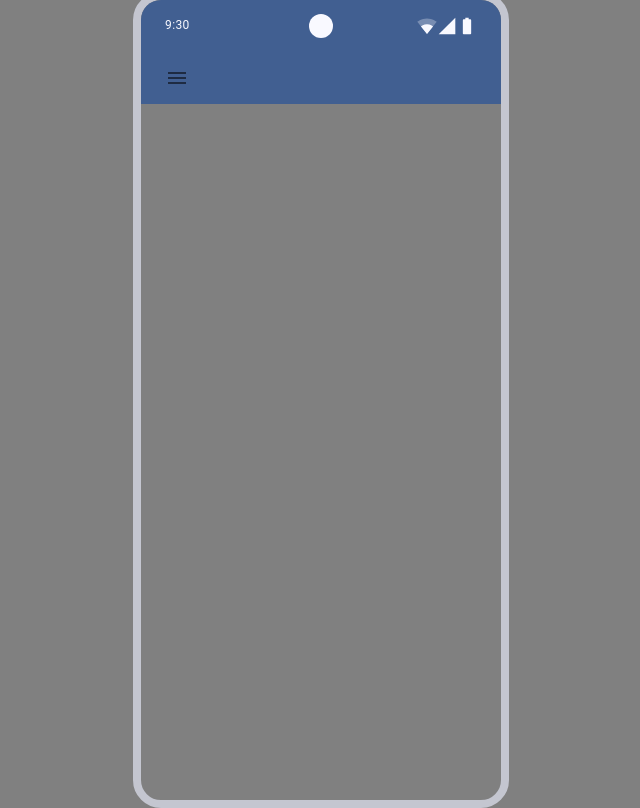
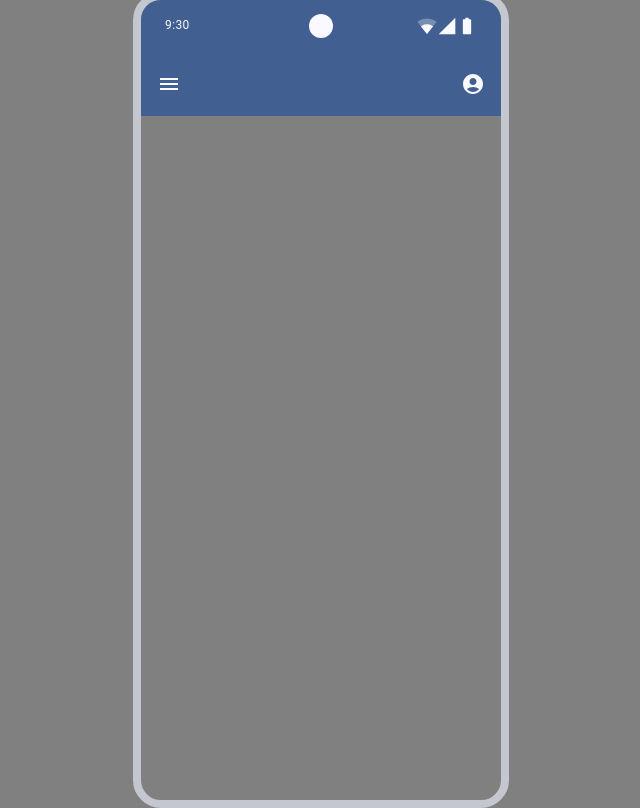
Before and after one commit to sophocles99/tasks-mui-frontend, a React (Vite) app: page / in a window 1280 px wide. Shown: the whole page, without its empty margins (319-959 px from the left). Built offline with nearby package versions, Linux system fonts and the light colour scheme.

Commit message:
finish TopAppBar

```diff
--- a/src/components/TopAppBar.tsx
+++ b/src/components/TopAppBar.tsx
@@ -1,7 +1,17 @@
-import { AppBar, IconButton, Toolbar, useTheme } from "@mui/material";
-import { Menu } from "@mui/icons-material";
+import { AccountCircle, Menu } from "@mui/icons-material";
+import {
+    AppBar,
+    IconButton,
+    Toolbar,
+    Typography,
+    useTheme,
+} from "@mui/material";
 
-const TopAppBar = () => {
+interface Props {
+    title: string;
+}
+
+const TopAppBar = ({ title }: Props) => {
     const theme = useTheme();
 
     return (
@@ -11,12 +21,27 @@ const TopAppBar = () => {
                 disableGutters={true}
                 sx={{
                     justifyContent: "space-between",
-                    height: 52,
+                    height: 64,
                     color: theme.palette.background.default,
                 }}
             >
-                <IconButton>
-                    <Menu></Menu>
+                <IconButton size="small" sx={{ p: 0, color: "inherit" }}>
+                    <Menu fontSize="medium"></Menu>
+                </IconButton>
+                <Typography
+                    variant="body2"
+                    sx={{
+                        position: "absolute",
+                        left: "50%",
+                        transform: "translateX(-50%)",
+                        fontSize: 24,
+                        color: theme.palette.background.default,
+                    }}
+                >
+                    {title}
+                </Typography>
+                <IconButton size="small" sx={{ p: 0, color: "inherit" }}>
+                    <AccountCircle fontSize="medium"></AccountCircle>
                 </IconButton>
             </Toolbar>
         </AppBar>
```
